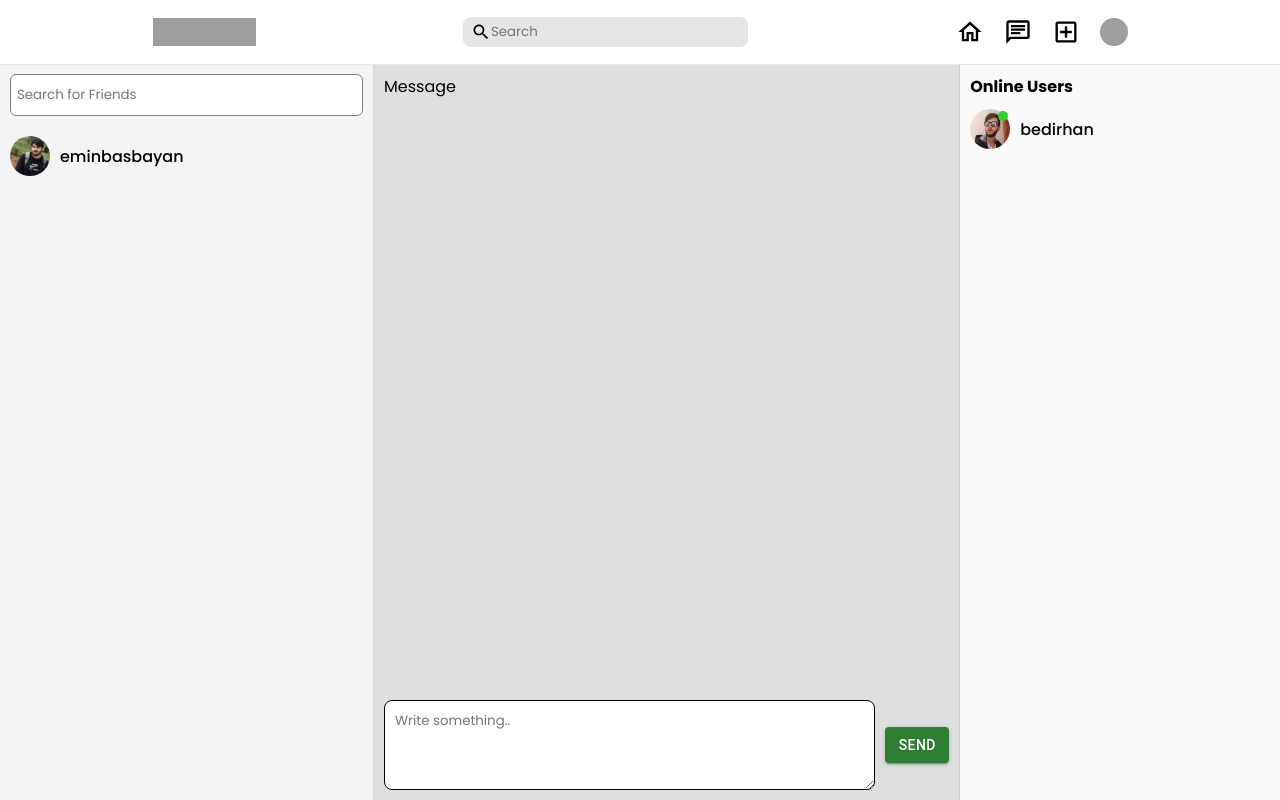
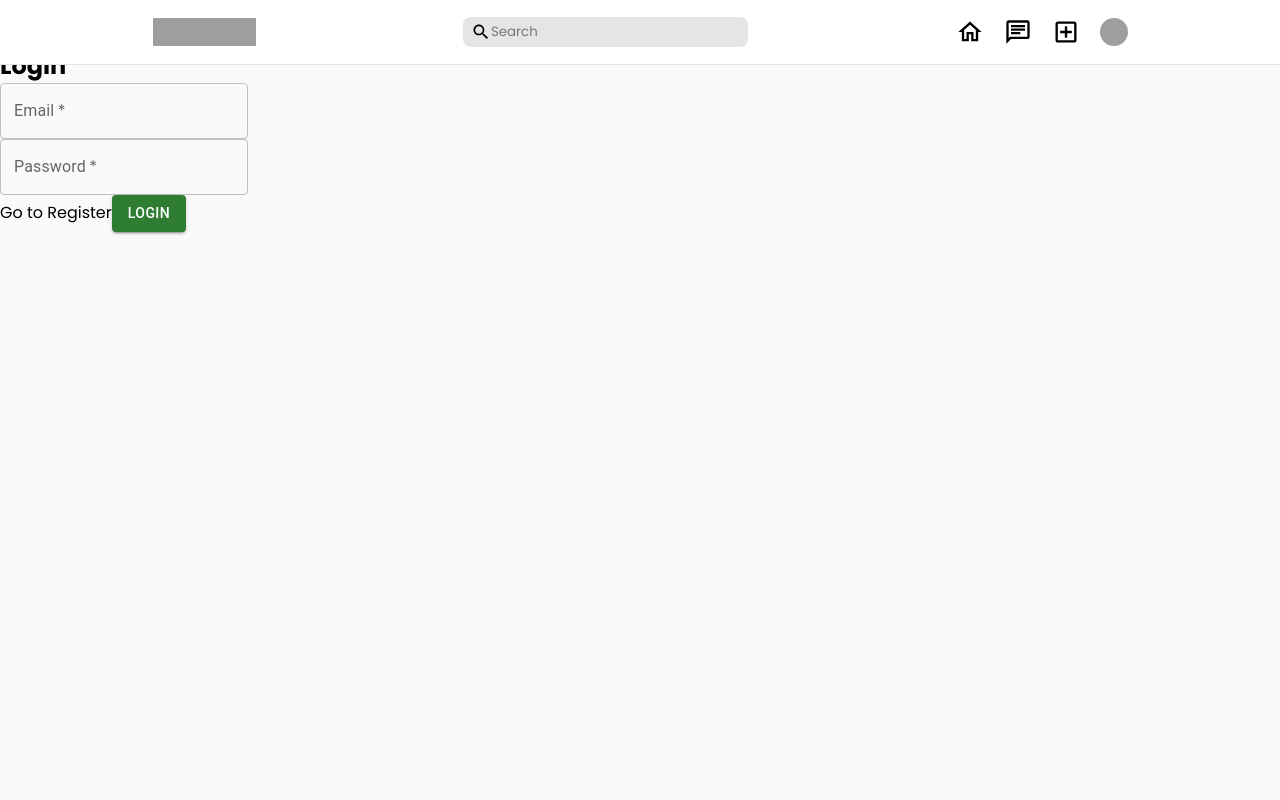
Before and after one commit to MustafaYilmaz1625/Blog-MERN, a React (Create React App) app in the folder react.instagram/: page / in a window 1280 px wide. Built offline with nearby package versions, Linux system fonts and the light colour scheme; grey boxes are pictures that could not be loaded.

Commit message:
New Login.js

```diff
--- a/react.instagram/src/App.jsx
+++ b/react.instagram/src/App.jsx
@@ -1,7 +1,9 @@
 import { useState } from "react";
 import Header from "./components/header/Header";
 import Share from "./components/share/Share";
-import Messenger from "./pages/messenger/Messenger";
+import Login from "./pages/login/Login";
+import Register from "./pages/register/Register";
+// import Messenger from "./pages/messenger/Messenger";
 // import Home from "./pages/home/Home";
 // import Profile from "./pages/profile/Profile";
 
@@ -15,7 +17,9 @@ function App() {
       <Share open={open} handleClose={handleClose} />
       {/* <Home /> */}
       {/* <Profile /> */}
-      <Messenger/>
+      {/* <Messenger/> */}
+      {/* <Register/> */}
+      <Login/>
     </div>
   );
 }
--- /dev/null
+++ b/react.instagram/src/pages/login/Login.jsx
@@ -0,0 +1,24 @@
+import { Button, TextField } from "@mui/material"
+
+const Login = () => {
+  return (
+    <div className="auth-page">
+        <h1>Welcome to Social Media App</h1>
+        <form  className="form">
+            <h2>Login</h2>
+
+
+            <div className="form-input">
+                  <TextField  required type="email" label="Email" variant="outlined" />
+            </div>
+            <div className="form-input">
+                  <TextField  required type="password" label="Password" variant="outlined" />
+            </div>
+              <a href="/" className="auth-link"> Go to Register</a>
+              <Button type="submit" variant="contained" color="success">Login</Button>
+        </form>
+    </div>
+  )
+}
+
+export default Login
```
